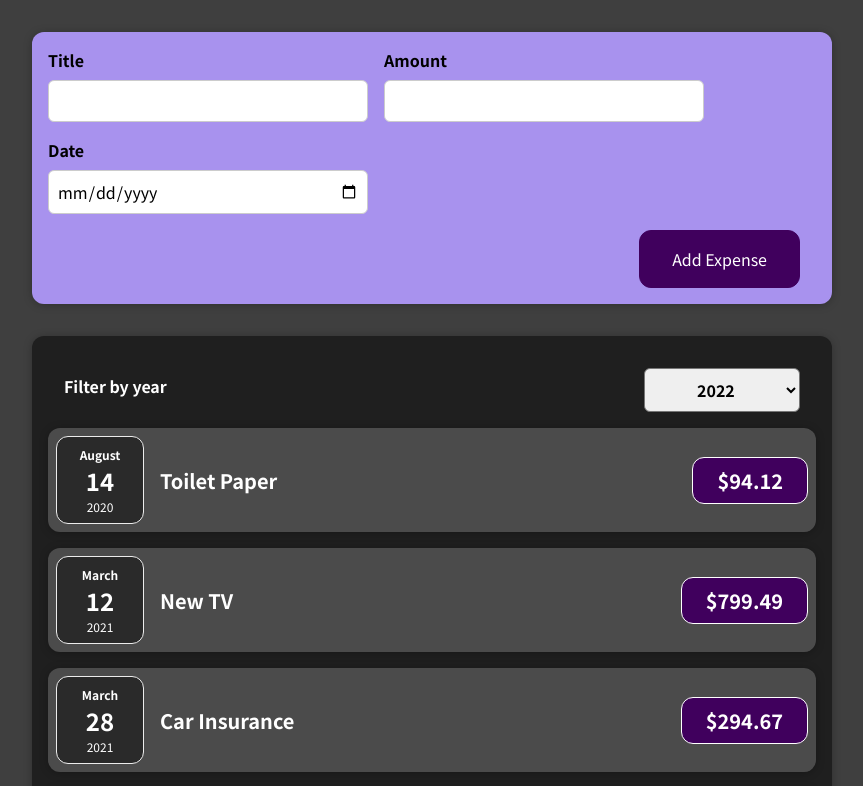
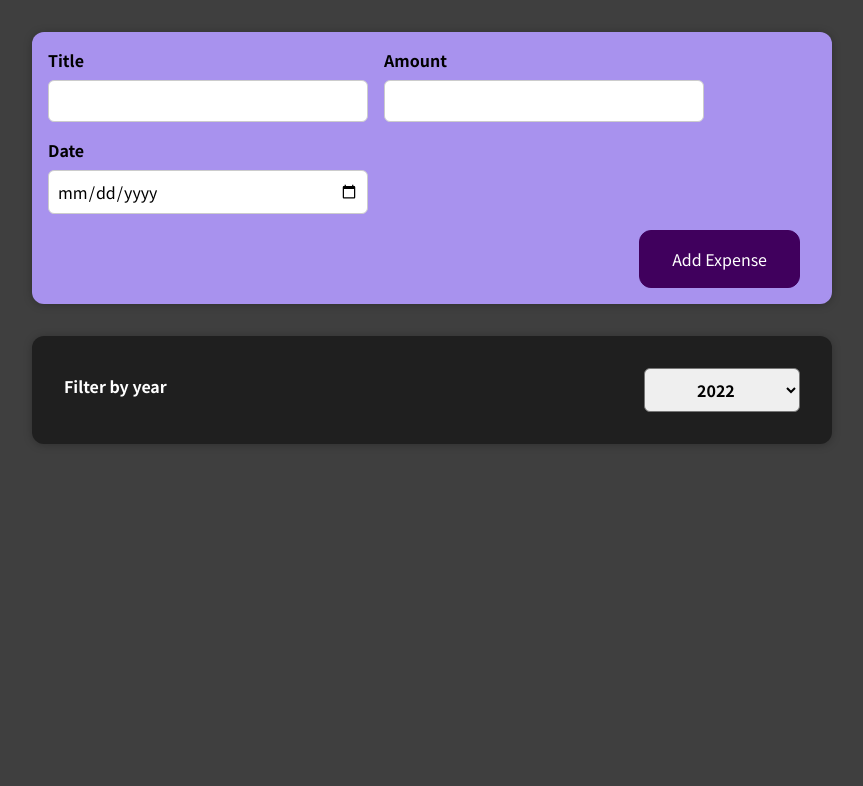
Before and after one commit to joelgroomer/react-complete-guide, a React (Create React App) app: page / in a window 1280 px wide. Shown: the top 786 px of the page, without its empty margins (208-1071 px from the left). Built offline with nearby package versions, Linux system fonts and the light colour scheme.

Commit message:
Assignment 3: ExpenseItems are now filterable

```diff
--- a/src/components/Expenses/Expenses.js
+++ b/src/components/Expenses/Expenses.js
@@ -8,7 +8,6 @@ function Expenses(props) {
   const [expensesFilterYear, setExpensesFilterYear] = useState(2022);
 
   const changeExpensesFilterYearHandler = year => {
-    console.log(`received year ${year}`);
     setExpensesFilterYear(year >= 2019 && year <= 2022 ? year : 2022);
   };
 
@@ -18,7 +17,11 @@ function Expenses(props) {
         expensesFilterYear={expensesFilterYear}
         onChangeExpensesFilterYear={changeExpensesFilterYearHandler}
       />
-      {props.items.map(expense => (
+      {props.items
+        .filter(item => {
+          return item.date.getFullYear() === expensesFilterYear;
+        })
+        .map(expense => (
           <ExpenseItem
             key={expense.id}
             title={expense.title}
```
Lines whose indentation alone changed are shown as unchanged.
